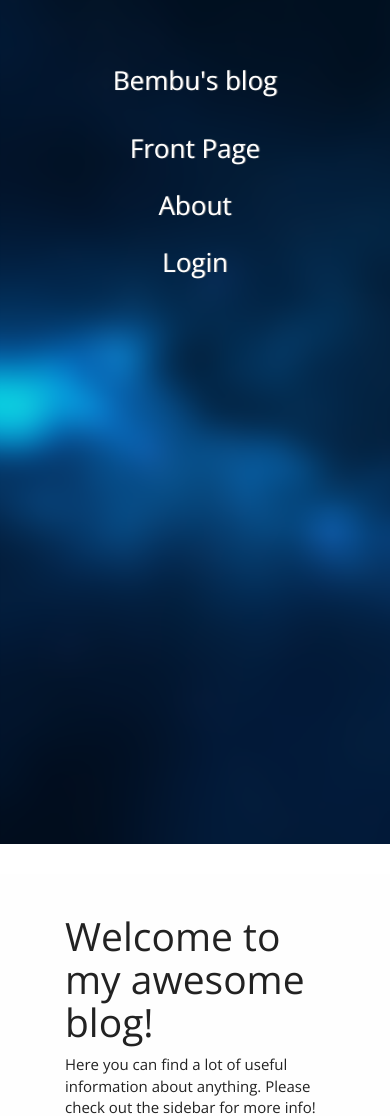
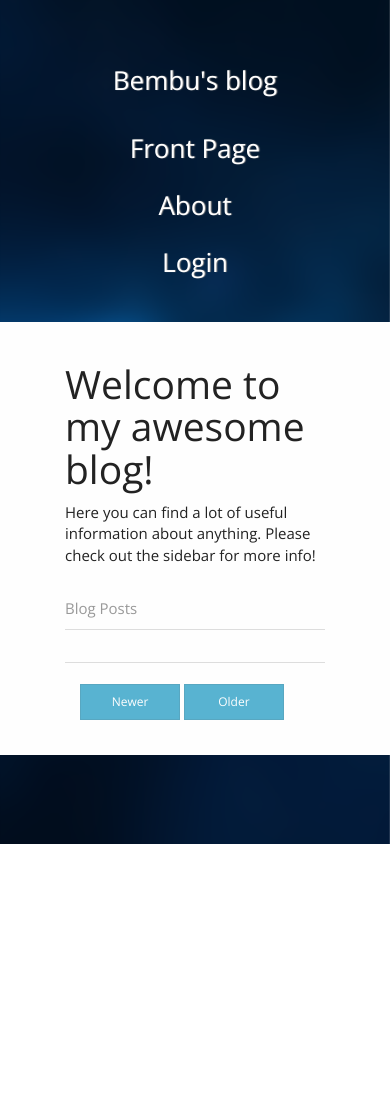
Before and after one commit to bembu/tidy, a Flask app: page / in a window 390 px wide. Shown: the top 1116 px of the page. After the commit the page ends 844 px from the top, so only its background shows below. Run offline with Flask 2, Linux system fonts and the light colour scheme; data that the repository does not hold is empty; some libraries are stand-ins or nearby versions.

Commit message:
fixed some css

```diff
--- a/app/static/css/style.css
+++ b/app/static/css/style.css
@@ -1,4 +1,5 @@
 .wrapper, .row {
+   /*height: 100%;*/
    height: 100%;
    margin-left:0;
    margin-right:0;
@@ -60,8 +61,16 @@
     text-align:center;
     margin:0 auto;
     margin-top:30px;
+    margin-bottom: 30px;
     font-size:26px;
   }
+
+  .wrapper, .row {
+     height: auto;
+     margin-left:0;
+     margin-right:0;
+  }
+
 }
 
 .col-sm-9.full {
```
